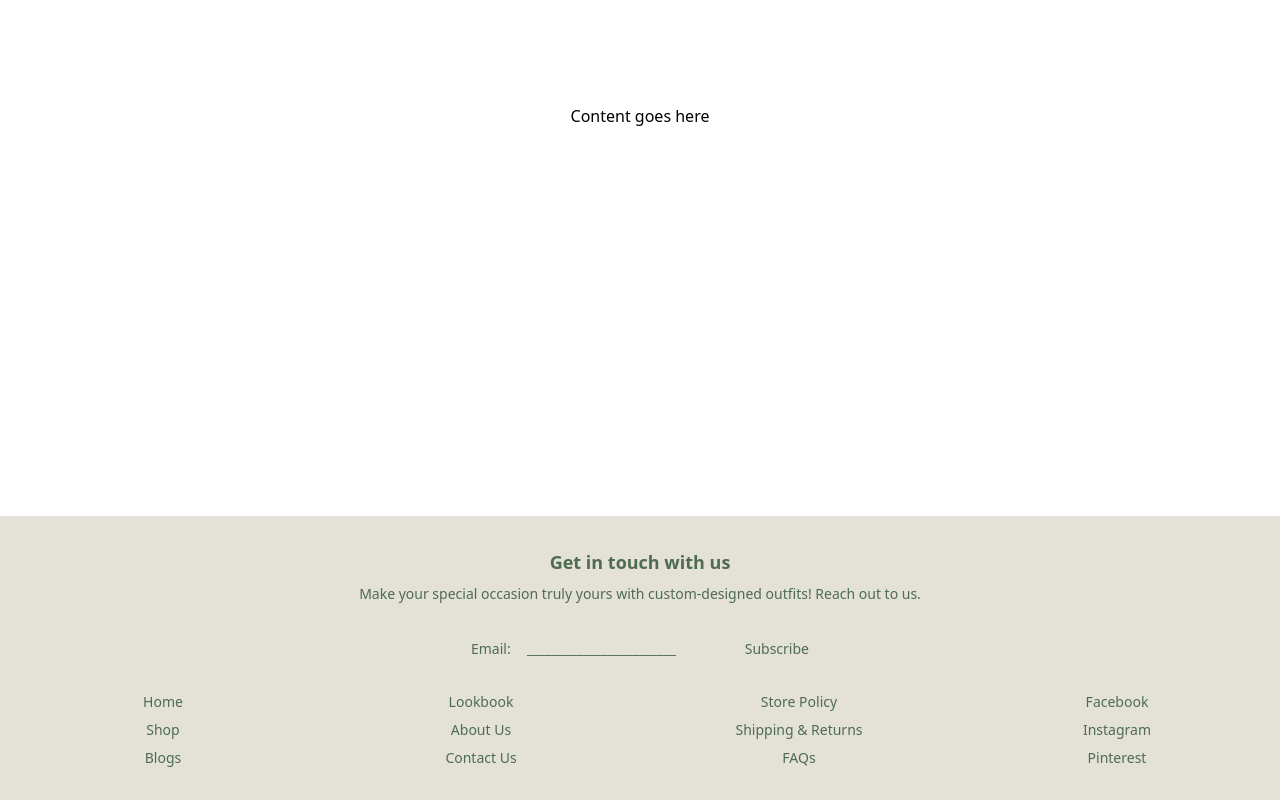
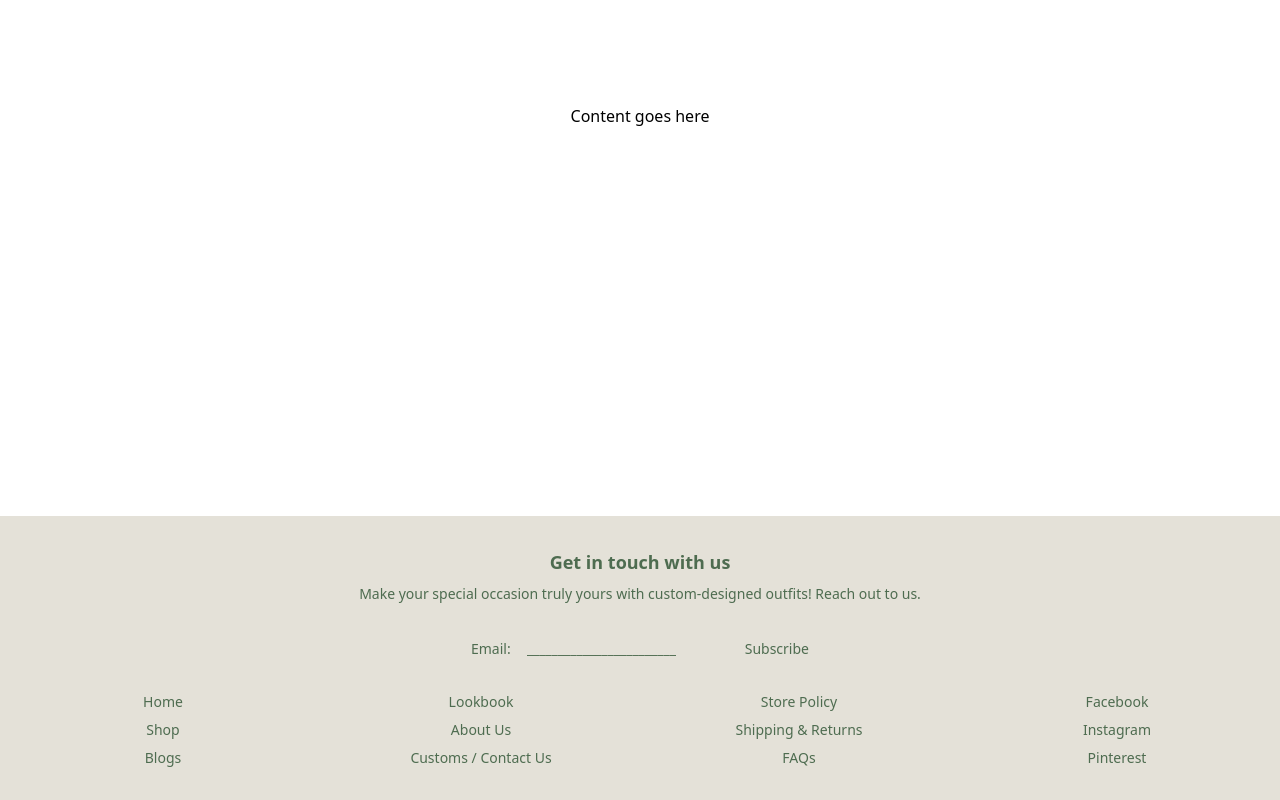
Before and after one commit to sid-lakhani/frontend-labeljuilakhani, a Next.js app: page /about in a window 1280 px wide. Shown: the part 284-1084 px from the top of the page. Built offline with nearby package versions, Linux system fonts and the light colour scheme.

Commit message:
Footer Links updated

```diff
--- a/src/components/Footer.tsx
+++ b/src/components/Footer.tsx
@@ -37,17 +37,17 @@ export default function Footer() {
         <div>
           <ul className="space-y-2">
             <li>
-              <a href="#home" className="hover:text-primary/80">
+              <a href="/" className="hover:text-primary/80">
                 Home
               </a>
             </li>
             <li>
-              <a href="#shop" className="hover:text-primary/80">
+              <a href="/shop" className="hover:text-primary/80">
                 Shop
               </a>
             </li>
             <li>
-              <a href="#blogs" className="hover:text-primary/80">
+              <a href="/blogs" className="hover:text-primary/80">
                 Blogs
               </a>
             </li>
@@ -58,18 +58,18 @@ export default function Footer() {
         <div>
           <ul className="space-y-2">
             <li>
-              <a href="#lookbook" className="hover:text-primary/80">
+              <a href="/lookbook" className="hover:text-primary/80">
                 Lookbook
               </a>
             </li>
             <li>
-              <a href="#about" className="hover:text-primary/80">
+              <a href="/about" className="hover:text-primary/80">
                 About Us
               </a>
             </li>
             <li>
-              <a href="#contact" className="hover:text-primary/80">
-                Contact Us
+              <a href="/customs" className="hover:text-primary/80">
+                Customs / Contact Us
               </a>
             </li>
           </ul>
```
